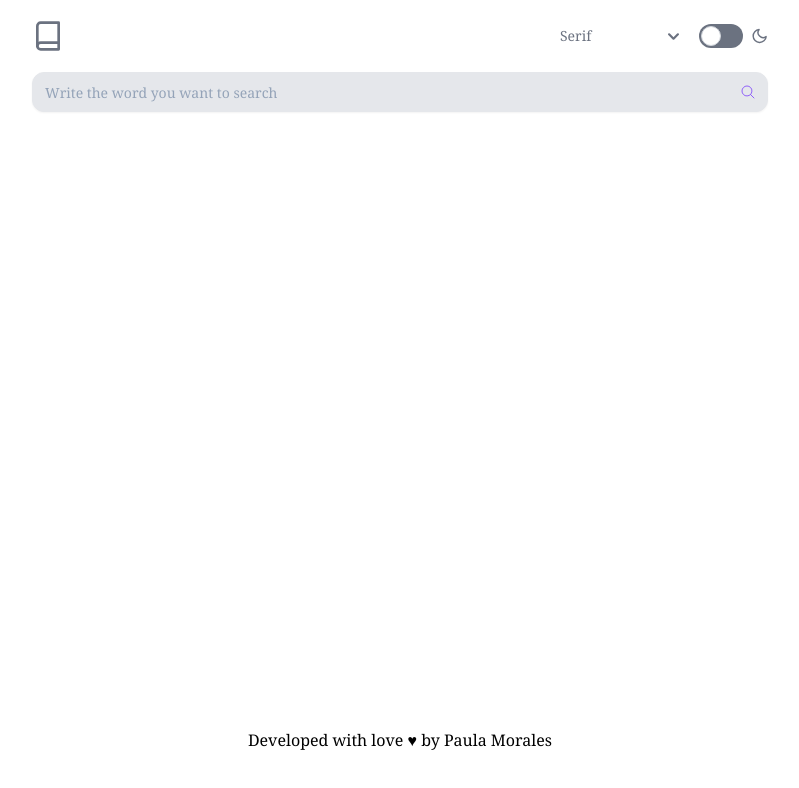
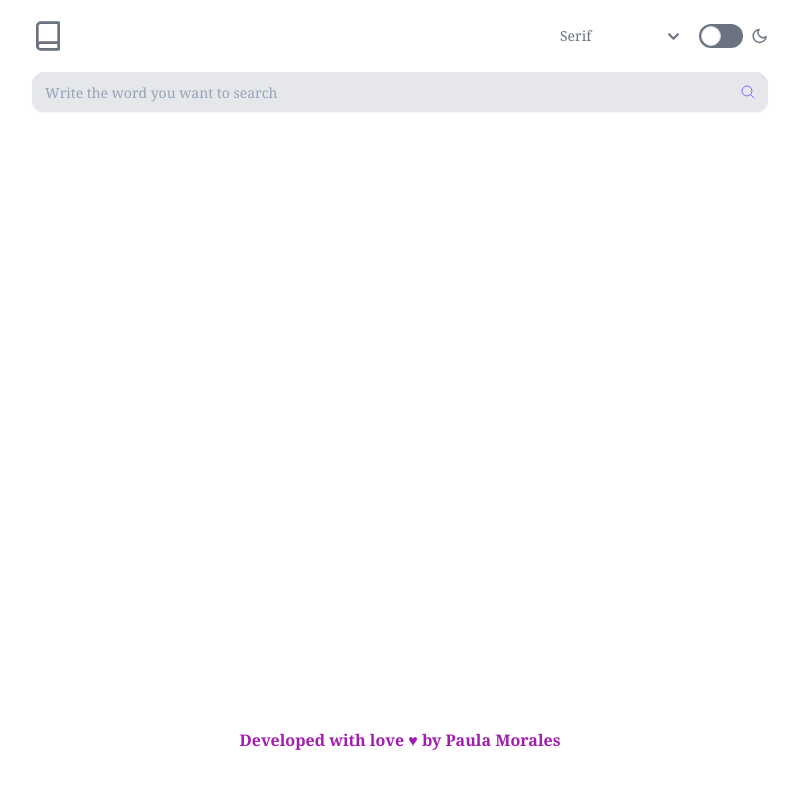
Before and after one commit to PauliMorales/dictionary-app, a Next.js app: page /diccionario in a window 1280 px wide. Shown: the top 788 px of the page, without its empty margins (240-1039 px from the left). Built offline with nearby package versions, Linux system fonts and the light colour scheme.

Commit message:
Añadir color para dark mode

```diff
--- a/src/app/diccionario/components/DictionaryFooter/DictionaryFooter.tsx
+++ b/src/app/diccionario/components/DictionaryFooter/DictionaryFooter.tsx
@@ -1,6 +1,6 @@
 const DictionaryFooter = () => {
   return (
-    <div className="sticky top-full flex justify-center">Developed with love ♥ by Paula Morales</div>
+    <div className="sticky top-full flex justify-center font-semibold text-fuchsia-700 dark:text-fuchsia-400 ">Developed with love ♥ by Paula Morales</div>
   );
 };
 
```
